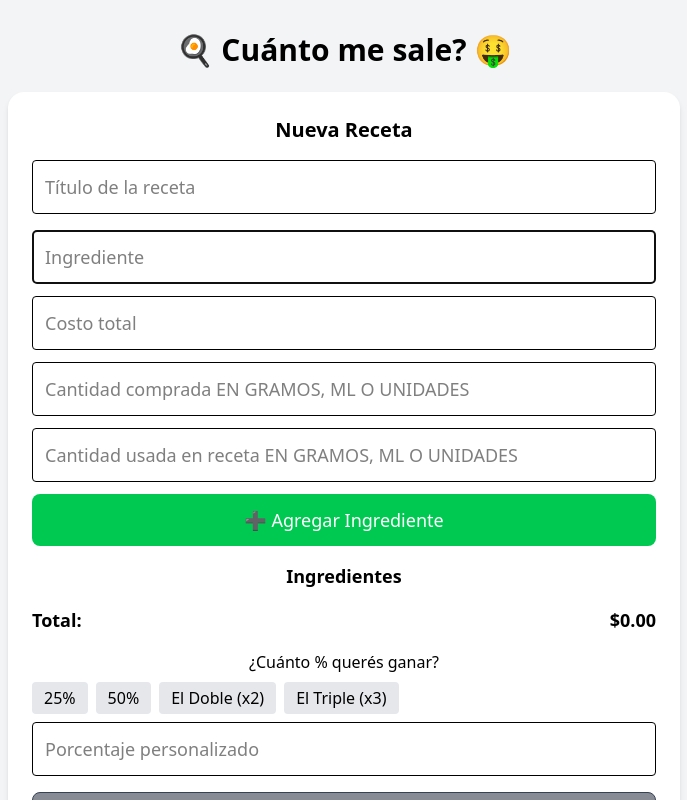
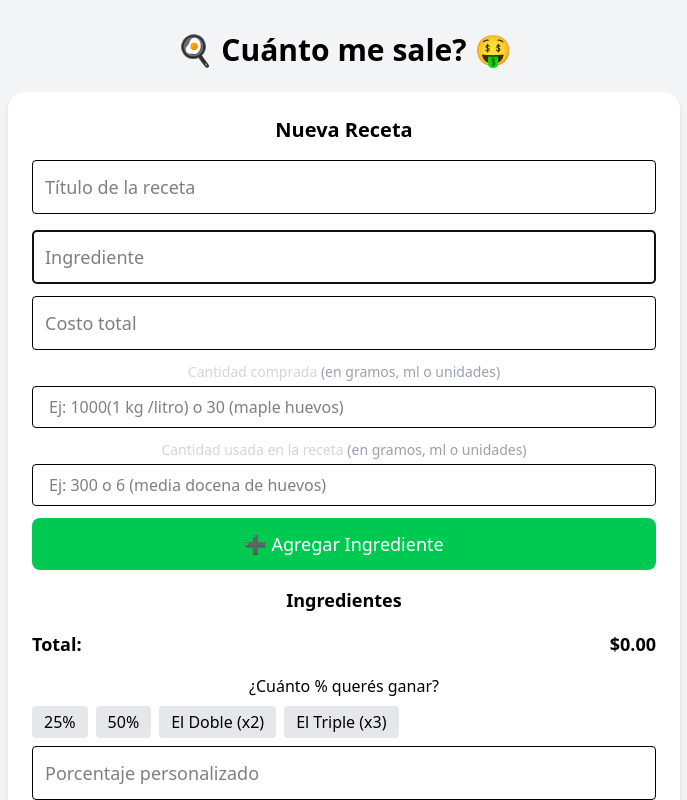
Before and after one commit to Syrrush/cuantoMeSalio, a React (Vite) app: page / in a window 1280 px wide. Both pictures are taken after a click on the button "➕ Nueva Receta". Shown: the top 800 px of the page, without its empty margins (296-983 px from the left). Built offline with nearby package versions, Linux system fonts and the light colour scheme.

Commit message:
Gramos, ml o unidades

```diff
--- a/src/components/Recipes.jsx
+++ b/src/components/Recipes.jsx
@@ -226,24 +226,35 @@ export default function App() {
               onKeyDown={handleKeyDown}
               className="border p-3 rounded text-lg w-full"
             />
-            <input
-              type="number"
-              name="quantityBought"
-              placeholder="Cantidad comprada EN GRAMOS, ML O UNIDADES"
-              value={form.quantityBought}
-              onChange={handleChange}
-              onKeyDown={handleKeyDown}
-              className="border p-3 rounded text-lg w-full"
-            />
-            <input
+            <div className="flex flex-col">
+  <label className="text-sm font-medium text-gray-300 mb-1">
+    Cantidad comprada <span className="text-gray-400">(en gramos, ml o unidades)</span>
+  </label>
+  <input
               type="number"
               name="quantityUsed"
-              placeholder="Cantidad usada en receta EN GRAMOS, ML O UNIDADES"
+              placeholder="Ej: 1000(1 kg /litro) o 30 (maple huevos)"
               value={form.quantityUsed}
               onChange={handleChange}
               onKeyDown={handleKeyDown}
-              className="border p-3 rounded text-lg w-full"
+              className="w-full px-4 py-2 border rounded"
             />
+</div>
+            <div className="flex flex-col">
+  <label className="text-sm font-medium text-gray-300 mb-1">
+    Cantidad usada en la receta <span className="text-gray-400">(en gramos, ml o unidades)</span>
+  </label>
+  <input
+              type="number"
+              name="quantityUsed"
+              placeholder="Ej: 300 o 6 (media docena de huevos)"
+              value={form.quantityUsed}
+              onChange={handleChange}
+              onKeyDown={handleKeyDown}
+              className="w-full px-4 py-2 border rounded"
+            />
+</div>
+
             <button
               onClick={addOrUpdateIngredient}
               className="bg-green-500 text-white py-3 text-lg rounded-lg hover:bg-green-600"
```
